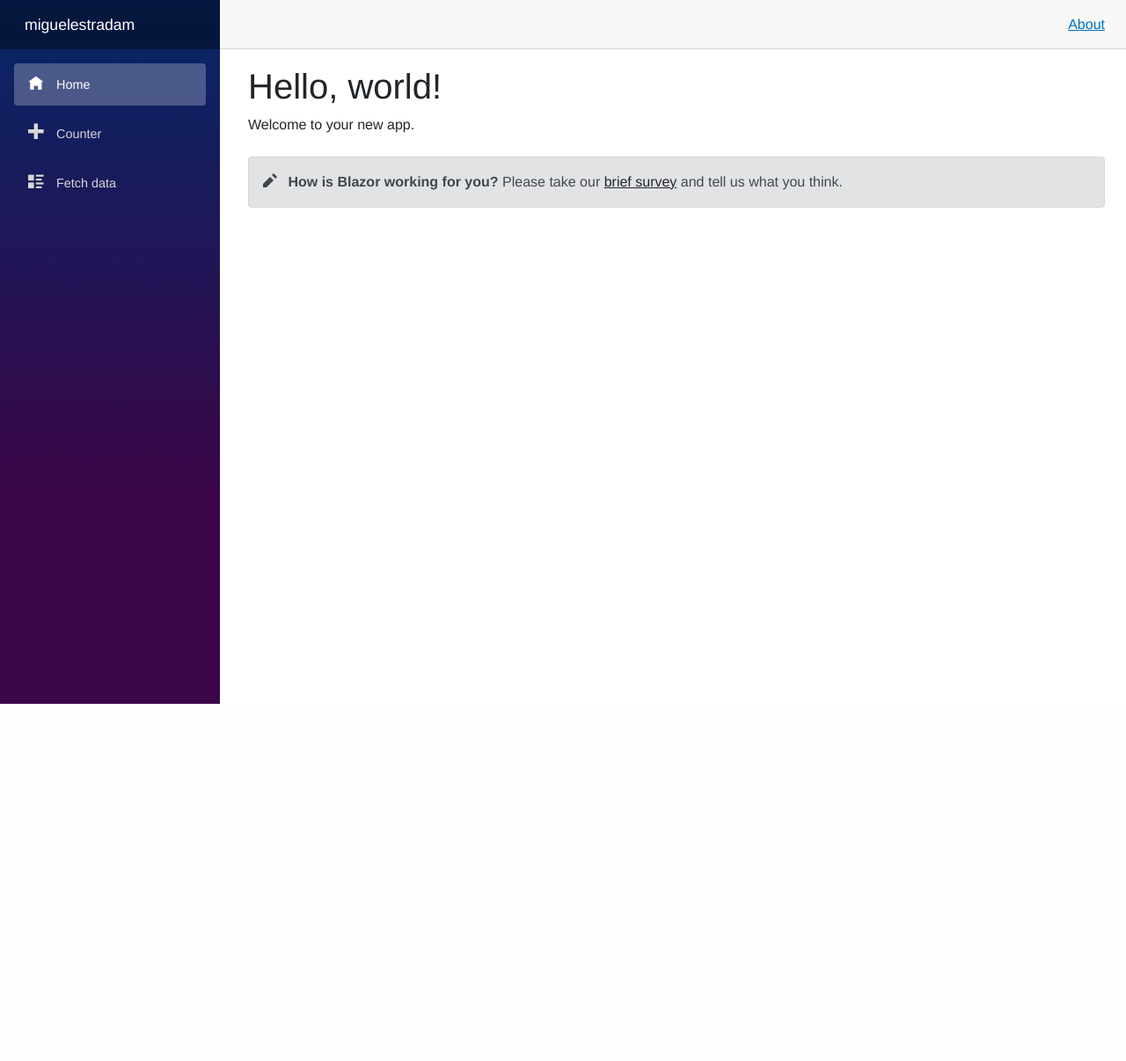
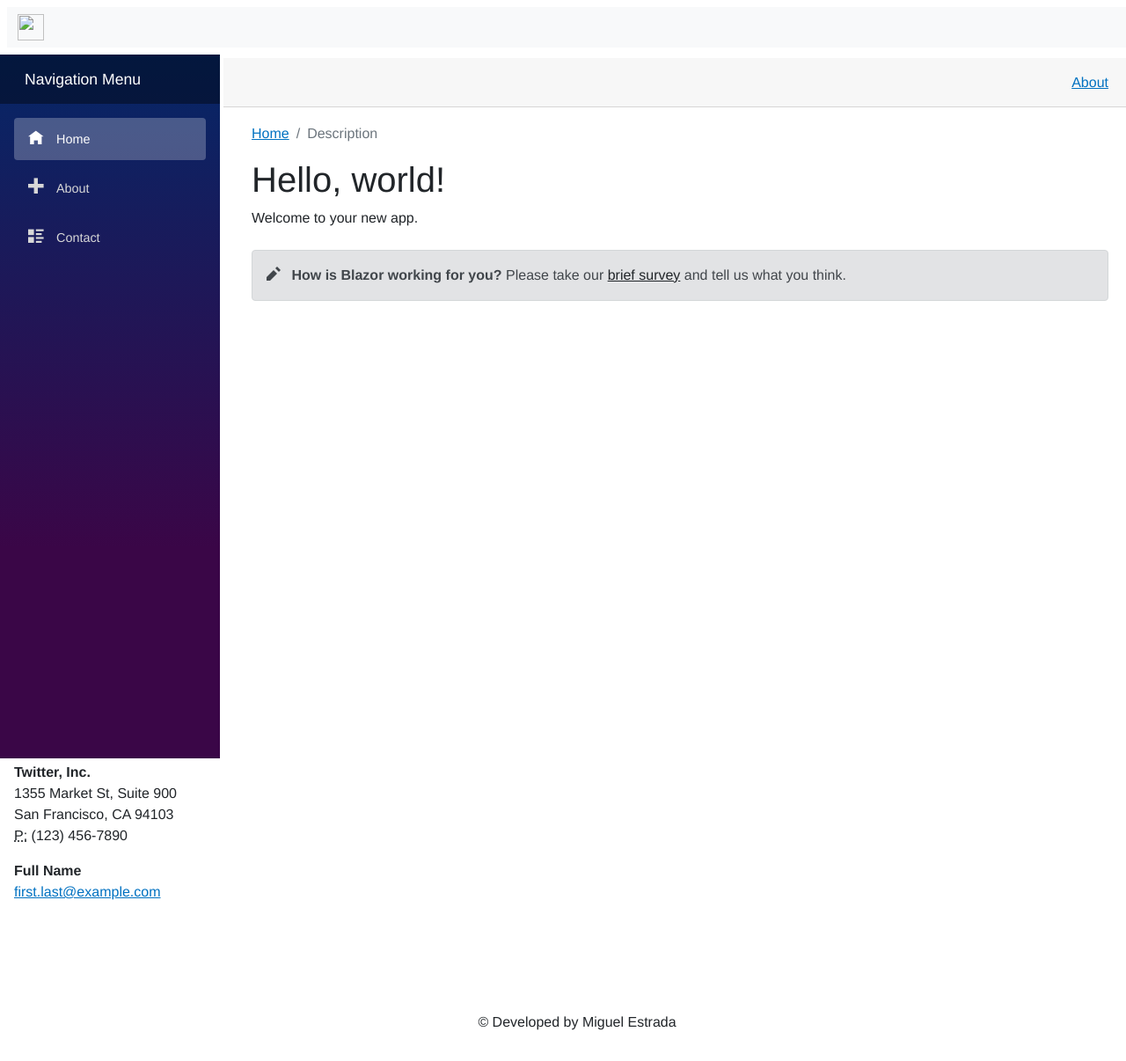
Before and after one commit to miguelestradam36/personal-site-razor, an ASP.NET Core app: page / in a window 1280 px wide. Shown: the whole page at 88% size. Before the commit the page ends 800 px from the top, so only its background shows below. Run offline with ASP.NET Core 8, Linux system fonts and the light colour scheme; style sheets or scripts are compiled from the project's sources; some libraries are stand-ins or nearby versions.

Commit message:
Uploading atomic architecture

```diff
--- /dev/null
+++ b/Data/Contact.cs
@@ -0,0 +1,4 @@
+namespace miguelestradam.Data
+{
+
+}
--- a/Pages/Counter.razor
+++ b/Pages/About.razor
@@ -1,5 +1,4 @@
-@page "/counter"
-
+@page "/about"
 <PageTitle>Counter</PageTitle>
 
 <h1>Counter</h1>
@@ -9,6 +8,7 @@
 <button class="btn btn-primary" @onclick="IncrementCount">Click me</button>
 
 @code {
+    public bool paginate = true;
     private int currentCount = 0;
 
     private void IncrementCount()
--- a/Pages/FetchData.razor
+++ b/Pages/Contact.razor
@@ -1,5 +1,4 @@
-@page "/fetchdata"
-
+@page "/contact"
 <PageTitle>Weather forecast</PageTitle>
 
 @using miguelestradam.Data
--- a/Pages/Index.razor
+++ b/Pages/Index.razor
@@ -3,6 +3,10 @@
 <PageTitle>@title</PageTitle>
 
 <HeadContent>
+    <link href="assets/vendor/aos/aos.css" rel="stylesheet">
+    <link href="assets/vendor/glightbox/css/glightbox.min.css" rel="stylesheet">
+    <link href="assets/vendor/swiper/swiper-bundle.min.css" rel="stylesheet">
+    <meta name="viewport" content="width=device-width, initial-scale=1, shrink-to-fit=no">
     <meta name="description" content="@description">
     <meta property="og:title" content="@title">
     <meta property="og:type" content="website">
--- a/Pages/_Layout.cshtml
+++ b/Pages/_Layout.cshtml
@@ -12,21 +12,28 @@
     <link href="favicon.webp" rel="apple-touch-icon">
     <link rel="stylesheet" href="css/bootstrap/bootstrap.min.css" />
     <link href="css/site.css" rel="stylesheet" />
+    <link href="assets/vendor/bootstrap-icons/bootstrap-icons.css" rel="stylesheet">
+    <link href="assets/vendor/boxicons/css/boxicons.min.css" rel="stylesheet">
     <link href="miguelestradam.styles.css" rel="stylesheet" />
     <component type="typeof(HeadOutlet)" render-mode="ServerPrerendered" />
 </head>
 <body>
-
-    <header>
-
+    <header id="header">
+        <section class="row col-12 m-2">
+            <nav class="navbar navbar-light bg-light">
+                <div class="row">
+                    <div class="col-md-6">
+                        <a class="navbar-brand" href="#">
+                            <img src="" width="30" height="30" class="d-inline-block align-top" alt="">
+                        </a>
+                    </div>
+                    <div class="col-md-6">
+                    </div>
+                </div>
+            </nav>
+        </section>
     </header>
-
     @RenderBody()
-
-    <footer>
-
-    </footer>
-
     <div id="blazor-error-ui">
         <environment include="Staging,Production">
             An error has occurred. This application may no longer respond until reloaded.
@@ -37,7 +44,49 @@
         <a href="" class="reload">Reload</a>
         <a class="dismiss">🗙</a>
     </div>
+    <footer id="footer">
+        <section class="row col-12 m-1">
+            <div class="row">
+                <div class="md-6">
 
+                </div>
+                <div class="md-6">
+                    <div class="bd-example">
+                        <address>
+                            <strong>Twitter, Inc.</strong><br />
+                            1355 Market St, Suite 900<br />
+                            San Francisco, CA 94103<br />
+                            <abbr title="Phone">P:</abbr> (123) 456-7890
+                        </address>
+
+                        <address>
+                            <strong>Full Name</strong><br />
+                            <a href="mailto:#">first.last@example.com</a>
+                        </address>
+                    </div>
+                </div>
+            </div>
+            <div class="row">
+                <div class="md-3">
+                    <img src="" width="10" height="10" class="align-center" alt="">
+                </div>
+                <div class="md-3">
+                    <img src="" width="10" height="10" class="align-center" alt="">
+                </div>
+                <div class="md-3">
+                    <img src="" width="10" height="10" class="align-center" alt="">
+                </div>
+                <div class="md-3">
+                    <img src="" width="10" height="10" class="align-center" alt="">
+                </div>
+            </div>
+            <div class="row m-2">
+                <div class="col-12 m-1 text-center">
+                    <p class="text-align">© Developed by Miguel Estrada</p>
+                </div>
+            </div>
+        </section>
+    </footer>
     <script src="_framework/blazor.server.js"></script>
 </body>
 </html>
--- /dev/null
+++ b/Shared/BreadCrumb.razor
@@ -0,0 +1,10 @@
+<nav aria-label="breadcrumb">
+    <ol class="breadcrumb">
+        <li class="breadcrumb-item"><a href="#">Home</a></li>
+        <li class="breadcrumb-item active" aria-current="page">@current_page</li>
+    </ol>
+</nav>
+
+@code {
+    public string current_page = "Description";
+}
--- /dev/null
+++ b/Shared/BreadCrumb.razor.css
@@ -0,0 +1,5 @@
+<h3>BreadCrumb.razor</h3>
+
+@code {
+
+}
--- a/Shared/MainLayout.razor
+++ b/Shared/MainLayout.razor
@@ -1,19 +1,39 @@
 @inherits LayoutComponentBase
-
-<PageTitle>miguelestradam</PageTitle>
 
 <div class="page">
     <div class="sidebar">
         <NavMenu />
     </div>
 
-    <main>
+    <main id="main">
+        <section class="row col-12 m-1">
             <div class="top-row px-4">
                 <a href="https://docs.microsoft.com/aspnet/" target="_blank">About</a>
             </div>
 
             <article class="content px-4">
+                <div class="row">
+                    <div class="col-md-12">
+                        <BreadCrumb />
+                    </div>
+                </div>
+                <div class="row">
+                    <div class="col-md-12">
                         @Body
+                    </div>
+                </div>
+                @if (paginate == true)
+                {
+                    <div class="row">
+                        <div class="col-md-12">
+                            <Pagination />
+                        </div>
+                    </div>
+                }
             </article>
+        </section>
     </main>
 </div>
+@code {
+    public bool paginate = false;
+}
--- a/Shared/NavMenu.razor
+++ b/Shared/NavMenu.razor
@@ -1,6 +1,6 @@
 <div class="top-row ps-3 navbar navbar-dark">
     <div class="container-fluid">
-        <a class="navbar-brand" href="">miguelestradam</a>
+        <a class="navbar-brand" href="">Navigation Menu</a>
         <button title="Navigation menu" class="navbar-toggler" @onclick="ToggleNavMenu">
             <span class="navbar-toggler-icon"></span>
         </button>
@@ -15,13 +15,13 @@
             </NavLink>
         </div>
         <div class="nav-item px-3">
-            <NavLink class="nav-link" href="counter">
-                <span class="oi oi-plus" aria-hidden="true"></span> Counter
+            <NavLink class="nav-link" href="about">
+                <span class="oi oi-plus" aria-hidden="true"></span> About
             </NavLink>
         </div>
         <div class="nav-item px-3">
-            <NavLink class="nav-link" href="fetchdata">
-                <span class="oi oi-list-rich" aria-hidden="true"></span> Fetch data
+            <NavLink class="nav-link" href="contact">
+                <span class="oi oi-list-rich" aria-hidden="true"></span> Contact
             </NavLink>
         </div>
     </nav>
--- /dev/null
+++ b/Shared/Pagination.razor
@@ -0,0 +1,23 @@
+<nav aria-label="Page navigation example">
+    <ul class="pagination">
+        <li class="page-item">
+            <a class="page-link" href="#" aria-label="Previous">
+                <span aria-hidden="true">&laquo;</span>
+                <span class="sr-only">Previous</span>
+            </a>
+        </li>
+        <li class="page-item"><a class="page-link" href="#">1</a></li>
+        <li class="page-item"><a class="page-link" href="#">2</a></li>
+        <li class="page-item"><a class="page-link" href="#">3</a></li>
+        <li class="page-item">
+            <a class="page-link" href="#" aria-label="Next">
+                <span aria-hidden="true">&raquo;</span>
+                <span class="sr-only">Next</span>
+            </a>
+        </li>
+    </ul>
+</nav>
+
+@code {
+
+}
--- /dev/null
+++ b/Shared/Pagination.razor.css
@@ -0,0 +1,5 @@
+<h3>Pagination.razor</h3>
+
+@code {
+
+}
```
Also changed, not shown: Data/Cache.cs (added, +38 -0 lines), Program.cs (+11 -3 lines). Lines whose indentation alone changed are shown as unchanged.
